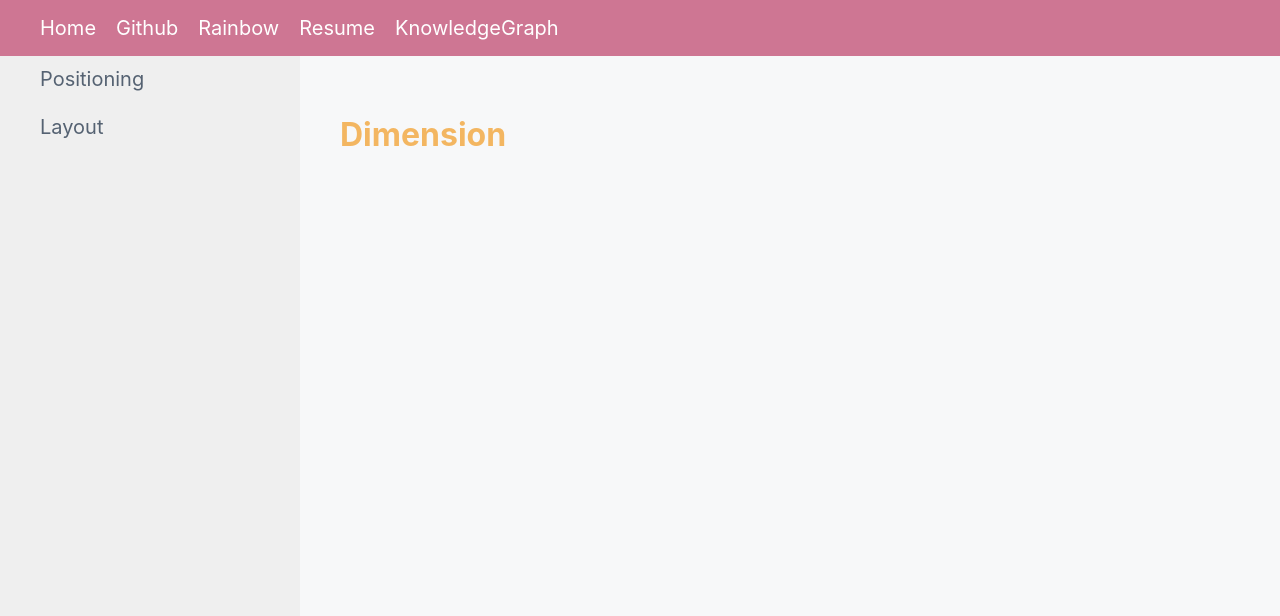
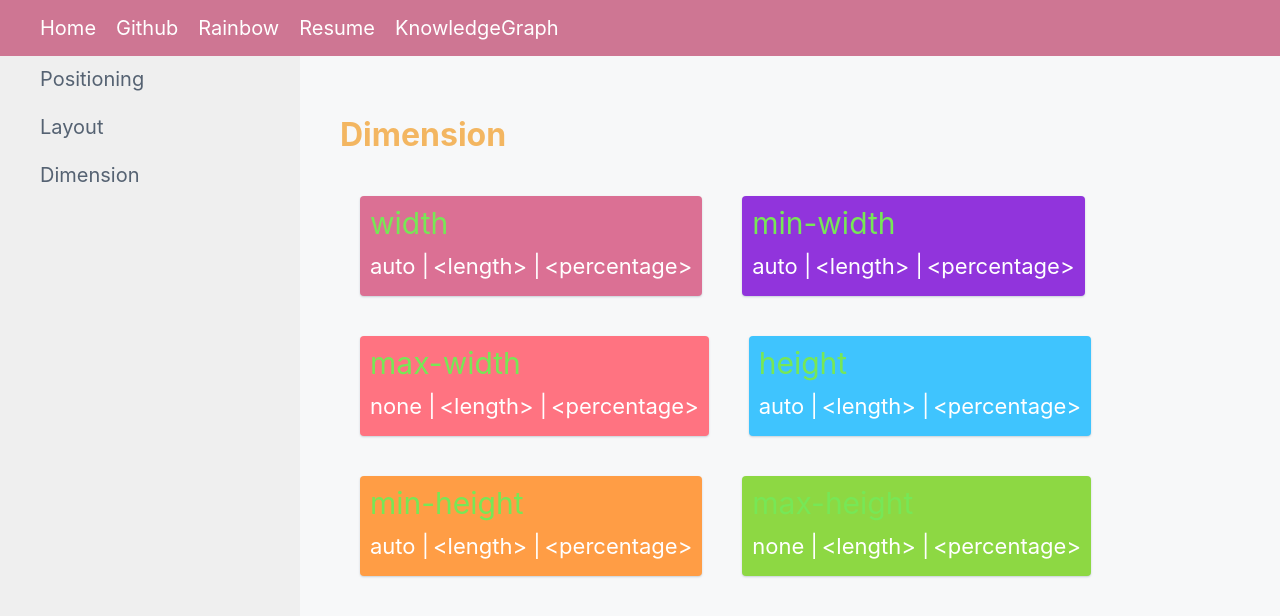
Before and after one commit to tangweikun/joker, a React (Create React App) app: page /knowledge-graph/dimension in a window 1280 px wide. Shown: the top 616 px of the page. Built offline with nearby package versions, Linux system fonts and the light colour scheme.

Commit message:
:memo: Write css dimension

```diff
--- /dev/null
+++ b/src/fake-data/css-properties/dimension.js
@@ -0,0 +1,50 @@
+export const DIMENSION = [
+  {
+    name: 'width',
+    values: ['auto', '<length>', '<percentage>'],
+    initialValue: 'auto',
+    appliesTo:
+      'all elements but non-replaced inline elements, table rows, and row groups',
+    inherited: false,
+  },
+  {
+    name: 'min-width',
+    values: ['auto', '<length>', '<percentage>'],
+    initialValue: 'auto',
+    appliesTo:
+      'all elements but non-replaced inline elements, table rows, and row groups',
+    inherited: false,
+  },
+  {
+    name: 'max-width',
+    values: ['none', '<length>', '<percentage>'],
+    initialValue: 'none',
+    appliesTo:
+      'all elements but non-replaced inline elements, table rows, and row groups',
+    inherited: false,
+  },
+  {
+    name: 'height',
+    values: ['auto', '<length>', '<percentage>'],
+    initialValue: 'auto',
+    appliesTo:
+      'all elements but non-replaced inline elements, table columns, and column groups',
+    inherited: false,
+  },
+  {
+    name: 'min-height',
+    values: ['auto', '<length>', '<percentage>'],
+    initialValue: 'auto',
+    appliesTo:
+      'all elements but non-replaced inline elements, table columns, and column groups',
+    inherited: false,
+  },
+  {
+    name: 'max-height',
+    values: ['none', '<length>', '<percentage>'],
+    initialValue: 'none',
+    appliesTo:
+      'all elements but non-replaced inline elements, table columns, and column groups',
+    inherited: false,
+  },
+]
--- /dev/null
+++ b/src/fake-data/css-properties/index.js
@@ -0,0 +1,9 @@
+import { POSITIONING } from './positioning'
+import { LAYOUT } from './layout'
+import { DIMENSION } from './dimension'
+
+export const CSS_PROPERTIES = {
+  positioning: POSITIONING,
+  layout: LAYOUT,
+  dimension: DIMENSION,
+}
--- /dev/null
+++ b/src/fake-data/css-properties/layout.js
@@ -0,0 +1,38 @@
+export const LAYOUT = [
+  {
+    name: 'display',
+    values: ['inline', 'inline-block', 'block', 'flex', 'inline-flex', 'none'],
+    initialValue: 'inline',
+    appliesTo: 'all elements',
+    inherited: false,
+  },
+  {
+    name: 'float',
+    values: ['left', 'right', 'none'],
+    initialValue: 'none',
+    appliesTo:
+      'all elements, but has no effect if the value of display is none.',
+    inherited: false,
+  },
+  {
+    name: 'clear',
+    values: ['none', 'left', 'right', 'both'],
+    initialValue: 'none',
+    appliesTo: 'block-level elements',
+    inherited: false,
+  },
+  {
+    name: 'visibility',
+    values: ['visible', 'hidden', 'collapse'],
+    initialValue: 'visible',
+    appliesTo: 'all elements',
+    inherited: true,
+  },
+  {
+    name: 'overflow',
+    values: ['visible', 'hidden', 'auto', 'scroll'],
+    initialValue: 'visible',
+    appliesTo: 'Block-containers, flex containers, and grid containers',
+    inherited: false,
+  },
+]
--- a/src/fake-data/css-properties.js
+++ b/src/fake-data/css-properties/positioning.js
@@ -42,42 +42,3 @@ export const POSITIONING = [
     inherited: false,
   },
 ]
-
-export const LAYOUT = [
-  {
-    name: 'display',
-    values: ['inline', 'inline-block', 'block', 'flex', 'inline-flex', 'none'],
-    initialValue: 'inline',
-    appliesTo: 'all elements',
-    inherited: false,
-  },
-  {
-    name: 'float',
-    values: ['left', 'right', 'none'],
-    initialValue: 'none',
-    appliesTo:
-      'all elements, but has no effect if the value of display is none.',
-    inherited: false,
-  },
-  {
-    name: 'clear',
-    values: ['none', 'left', 'right', 'both'],
-    initialValue: 'none',
-    appliesTo: 'block-level elements',
-    inherited: false,
-  },
-  {
-    name: 'visibility',
-    values: ['visible', 'hidden', 'collapse'],
-    initialValue: 'visible',
-    appliesTo: 'all elements',
-    inherited: true,
-  },
-  {
-    name: 'overflow',
-    values: ['visible', 'hidden', 'auto', 'scroll'],
-    initialValue: 'visible',
-    appliesTo: 'Block-containers, flex containers, and grid containers',
-    inherited: false,
-  },
-]
--- a/src/routes/knowledge-graph/index.js
+++ b/src/routes/knowledge-graph/index.js
@@ -2,33 +2,28 @@ import React from 'react'
 import styled from 'styled-components'
 import get from 'lodash/get'
 import { Link } from 'react-router-dom'
-import { POSITIONING, LAYOUT } from 'fake-data/css-properties'
+import { CSS_PROPERTIES } from 'fake-data/css-properties/index'
 import { COLORS } from 'fake-data/colors'
 
-const CSS_PROPERTIES = {
-  positioning: POSITIONING,
-  layout: LAYOUT,
-}
 export default class KnowledgeGraph extends React.Component {
   render() {
-    const foo = this.props.match.params.number || 'positioning'
-    const bar = get(CSS_PROPERTIES, foo, [])
+    const category = this.props.match.params.number || 'positioning'
+    const properties = get(CSS_PROPERTIES, category, [])
+
     return (
-      <div>
+      <React.Fragment>
         <Sidebar>
-          <SidebarItem>
-            <StyledLink to="/knowledge-graph/positioning">
-              Positioning
-            </StyledLink>
-          </SidebarItem>
-          <SidebarItem>
-            <StyledLink to="/knowledge-graph/layout">Layout</StyledLink>
-          </SidebarItem>
+          {Object.keys(CSS_PROPERTIES).map(x => (
+            <SidebarItem key={x}>
+              <StyledLink to={`/knowledge-graph/${x}`}>{x}</StyledLink>
+            </SidebarItem>
+          ))}
         </Sidebar>
+
         <Content>
-          <Title>{foo}</Title>
+          <Title>{category}</Title>
           <Wrapper>
-            {bar.map((x, index) => (
+            {properties.map((x, index) => (
               <BlockWrapper key={x.name} bg={COLORS[index % 20]}>
                 <Name>{x.name}</Name>
                 <Values>
@@ -40,7 +35,7 @@ export default class KnowledgeGraph extends React.Component {
             ))}
           </Wrapper>
         </Content>
-      </div>
+      </React.Fragment>
     )
   }
 }
@@ -125,4 +120,5 @@ const StyledLink = styled(Link)`
   display: inline-block;
   padding-right: 20px;
   font-size: 20px;
+  text-transform: capitalize;
 `
```
